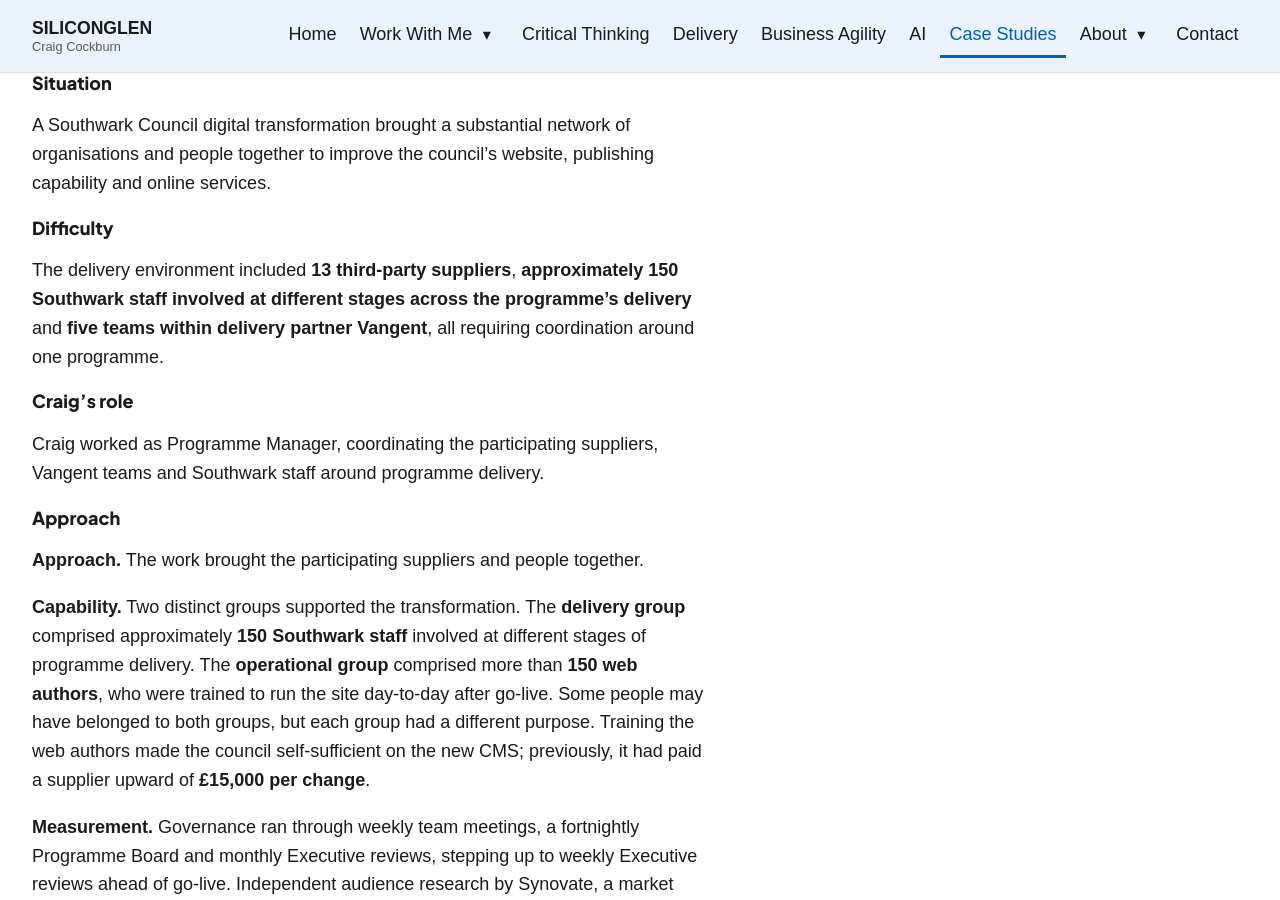
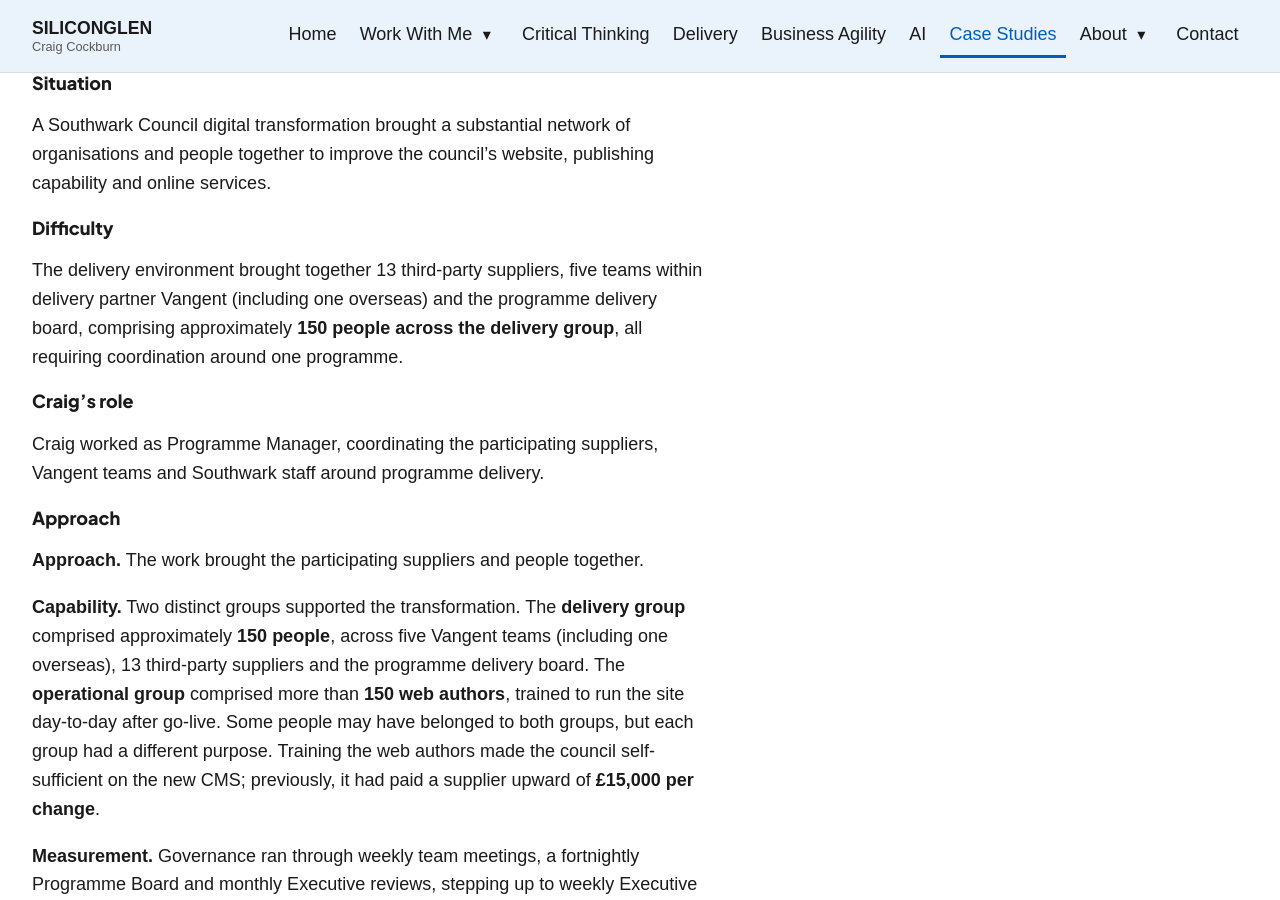
Before and after one commit to siliconglen/siliconglen-site, a Jekyll site: the page built from case-studies/index.md, in a window 1280 px wide and 900 px high, scrolled down 790 px. Built offline with Jekyll 4.4.1, drawn with Linux system fonts in a browser that asks for light colours.

```diff
--- a/case-studies/index.md
+++ b/case-studies/index.md
@@ -22,7 +22,7 @@ Craig approaches complex client work methodically, with a consistent focus on me
 A Southwark Council digital transformation brought a substantial network of organisations and people together to improve the council's website, publishing capability and online services.
 
 #### Difficulty
-The delivery environment included **13 third-party suppliers**, **approximately 150 Southwark staff involved at different stages across the programme's delivery** and **five teams within delivery partner Vangent**, all requiring coordination around one programme.
+The delivery environment brought together 13 third-party suppliers, five teams within delivery partner Vangent (including one overseas) and the programme delivery board, comprising approximately **150 people across the delivery group**, all requiring coordination around one programme.
 
 #### Craig's role
 Craig worked as Programme Manager, coordinating the participating suppliers, Vangent teams and Southwark staff around programme delivery.
@@ -30,7 +30,7 @@ Craig worked as Programme Manager, coordinating the participating suppliers, Van
 #### Approach
 **Approach.** The work brought the participating suppliers and people together.
 
-**Capability.** Two distinct groups supported the transformation. The **delivery group** comprised approximately **150 Southwark staff** involved at different stages of programme delivery. The **operational group** comprised more than **150 web authors**, who were trained to run the site day-to-day after go-live. Some people may have belonged to both groups, but each group had a different purpose. Training the web authors made the council self-sufficient on the new CMS; previously, it had paid a supplier upward of **£15,000 per change**.
+**Capability.** Two distinct groups supported the transformation. The **delivery group** comprised approximately **150 people**, across five Vangent teams (including one overseas), 13 third-party suppliers and the programme delivery board. The **operational group** comprised more than **150 web authors**, trained to run the site day-to-day after go-live. Some people may have belonged to both groups, but each group had a different purpose. Training the web authors made the council self-sufficient on the new CMS; previously, it had paid a supplier upward of **£15,000 per change**.
 
 **Measurement.** Governance ran through weekly team meetings, a fortnightly Programme Board and monthly Executive reviews, stepping up to weekly Executive reviews ahead of go-live. Independent audience research by Synovate, a market research firm later acquired by Ipsos, comprised **25 assisted user sessions ("surfs")** and **four focus groups of 10 residents**, conducted over **three research phases** and including eye-tracking analysis of the final site design. This research provided the basis for the finding that **90% of respondents** said the redesign made them more likely to use the site.
 
```
Also changed, not shown: critical-thinking/index.md (+1 -1 lines), insights/decision-making-the-skill-we-rely-on-most-and-teach-least/index.md (+0 -2 lines).
